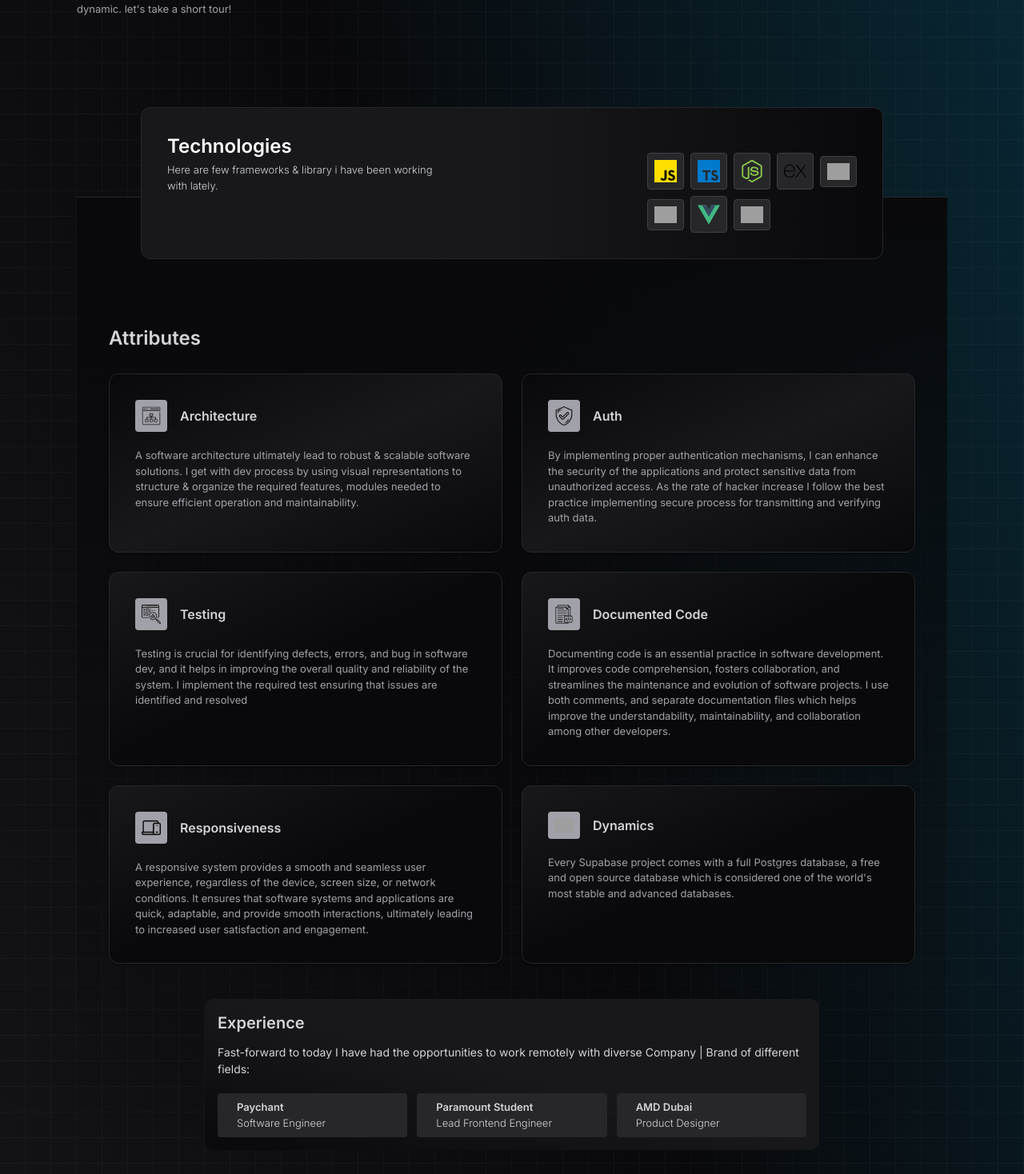
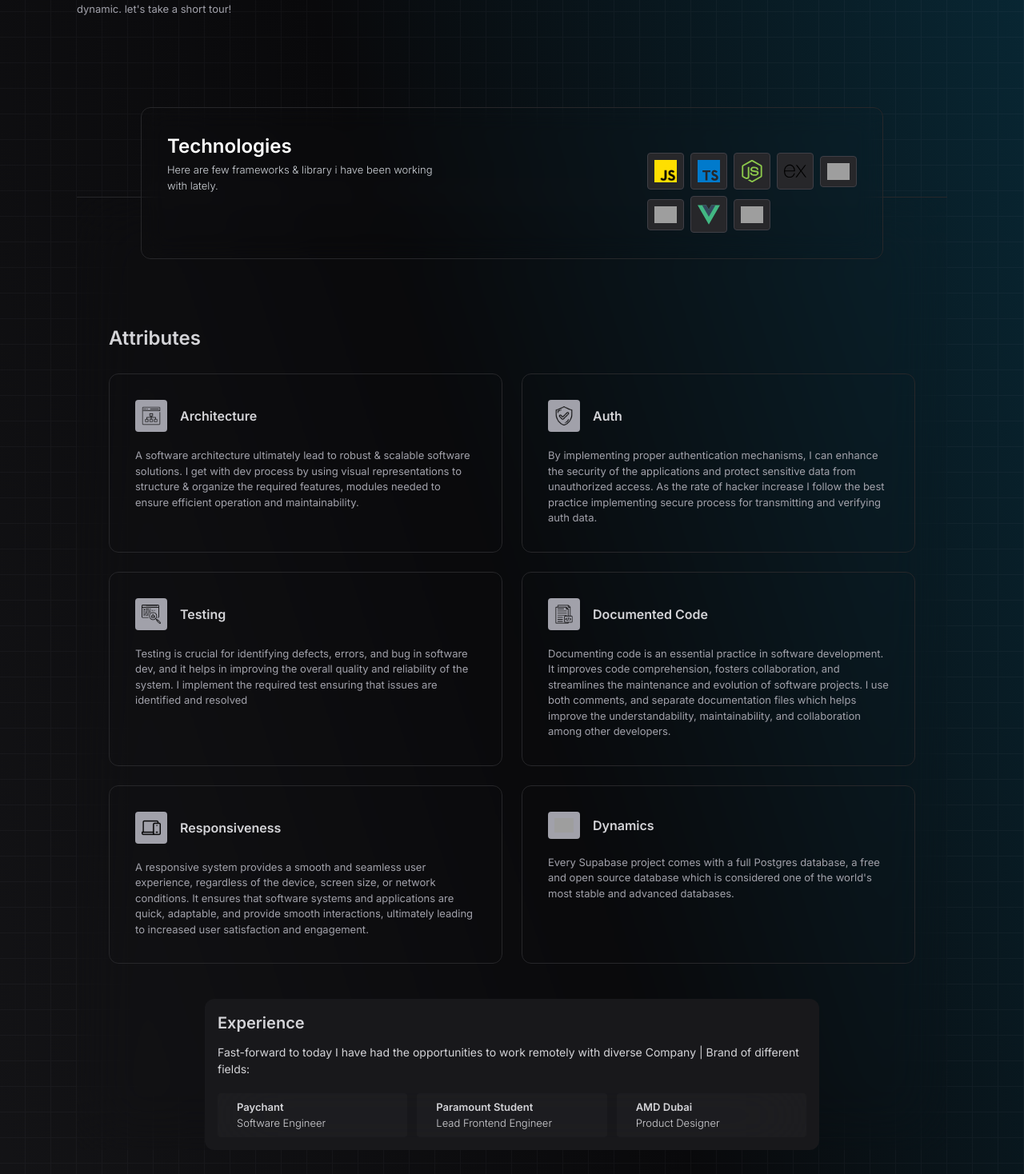
Before and after one commit to franicon/portfolio-frontend, a Vue app: page / in a window 1280 px wide. Shown: the part 1202-2670 px from the top of the page at 80% size. Built offline with nearby package versions, Linux system fonts and the light colour scheme; grey boxes are pictures that could not be loaded.

Commit message:
refactoring

```diff
--- a/src/components/section/AboutComp.vue
+++ b/src/components/section/AboutComp.vue
@@ -13,7 +13,7 @@
       </div>
       <div class="text-white relative w-full xl:max-w-3xl">
         <div class="z-10 absolute xl:right-16 lg:right-20 md:right-10 sm:right-10 right-5 xl:left-16 lg:left-20 md:left-10 sm:left-10 left-5 xl:top-0 lg:top-28 md:top-32 sm:top-20 top-20">
-          <div class="bg-gradient-to-r from-zinc-900 via-zinc-900 to-zinc-950 rounded-xl md:p-8 p-4 border border-zinc-800 space-y-6 flex justify-between xl:flex-col lg:flex-row md:flex-row sm:flex-col flex-col">
+          <div class=" bg-opacity-10 backdrop-blur-lg rounded-xl md:p-8 p-4 border border-zinc-800 space-y-6 flex justify-between xl:flex-col lg:flex-row md:flex-row sm:flex-col flex-col">
             <div class="xl:max-w-xl lg:max-w-sm md:max-w-xs lg:pr-10 md:pr-5 mb-2">
               <div class="md:text-2xl lg:text-2xl xl:text-2xl sm:text-2xl font-semibold">Technologies</div>
               <div class="text-[13px] xl:text-[14px]  font-light mt-1 text-gray-300">Here are few frameworks & library i have been working with lately.</div>
@@ -34,12 +34,12 @@
         </div>
     </div>
     </div>
-    <div class="relative md:px-10 xl:px-10 lg:px-10 px-5 flex md:flex-row justify-between flex-col gap-8 text-white xl:mt-16 md:mt-56 mt-64 xl:mt-14 pt-36 bg-gradient-to-b from-zinc-950 to-zinc-900/ border-zinc-800 border-t w-full">
+    <div class="bg-opacity-40 backdrop-blur-2xl relative md:px-10 xl:px-10 lg:px-10 px-5 flex md:flex-row justify-between flex-col gap-8 text-white xl:mt-16 md:mt-56 mt-64 xl:mt-14 pt-36 border-zinc-800 border-t w-full">
       <div class="cursor-pointer md:rounded-2xl w-full text-[13px] font-light text-zinc-300">
         <div class="w-full space-y-2 mt-4">
           <h3 class="text-2xl font-semibold">Attributes</h3>
           <div class="grid xl:grid-cols-3 lg:grid-cols-2 pt-5 md:gap-6 gap-5">
-            <div class="rounded-xl border border-zinc-800 md:p-8 p-6 space-y-5 bg-gradient-to-tl from-zinc-950 via-zinc-900 to-zinc-950 shadow">
+            <div class="rounded-xl border border-zinc-800 md:p-8 p-6 space-y-5 bg-opacity-40 backdrop-blur-2xl">
               <div class="text-[16px] font-semibold flex gap-4 items-center">
                 <div class="bg-zinc-400 p-2 rounded"><img class="w-6" src="@/assets/images/icons/architechture.png" alt="" > </div>
                 Architecture
@@ -50,7 +50,7 @@
                 the required features, modules needed to ensure efficient operation and maintainability.
               </p>
             </div>
-            <div class="rounded-xl border border-zinc-800 md:p-8 p-4 space-y-5 bg-gradient-to-tl from-zinc-950 via-zinc-900 to-zinc-950 shadow">
+            <div class="rounded-xl border border-zinc-800 md:p-8 p-4 space-y-5 bg-opacity-40 backdrop-blur-2xl">
               <div class="text-[16px] font-semibold flex gap-4 items-center">
                 <div class="bg-zinc-400 p-2 rounded"><img class="w-6" src="@/assets/images/icons/secure-shield.png" alt="" > </div>
                 Auth
@@ -61,7 +61,7 @@
                 I follow the best practice implementing secure process for transmitting and verifying auth data.
               </p>
             </div>
-            <div class="rounded-xl border border-zinc-800 md:p-8 p-4 space-y-5 bg-gradient-to-tl from-zinc-950 via-zinc-950 to-zinc-900 shadow">
+            <div class="rounded-xl border border-zinc-800 md:p-8 p-4 space-y-5 bg-opacity-40 backdrop-blur-2xl">
               <div class="text-[16px] font-semibold flex gap-4 items-center">
                 <div class="bg-zinc-400 p-2 rounded"><img class="w-6" src="@/assets/images/icons/test.png" alt="" > </div>
                 Testing
@@ -72,7 +72,7 @@
                 I implement the required test ensuring that issues are identified and resolved
               </p>
             </div>
-            <div class="rounded-xl border border-zinc-800 md:p-8 p-4 space-y-5 bg-gradient-to-tl from-zinc-950 via-zinc-950 to-zinc-900 shadow">
+            <div class="rounded-xl border border-zinc-800 md:p-8 p-4 space-y-5 bg-opacity-40 backdrop-blur-2xl">
               <div class="text-[16px] font-semibold flex gap-4 items-center">
                 <div class="bg-zinc-400 p-2 rounded"><img class="w-6" src="@/assets/images/icons/documented-code.png" alt="" > </div>
                 Documented Code
@@ -84,7 +84,7 @@
                 maintainability, and collaboration among other developers.
               </p>
             </div>
-            <div class="rounded-xl border border-zinc-800 md:p-8 p-4 space-y-5 bg-gradient-to-tl from-zinc-950 via-zinc-950 to-zinc-900 shadow">
+            <div class="rounded-xl border border-zinc-800 md:p-8 p-4 space-y-5 bg-opacity-40 backdrop-blur-2xl">
               <div class="text-[16px] font-semibold flex gap-4 items-center">
                 <div class="bg-zinc-400 p-2 rounded"><img class="w-6" src="@/assets/images/icons/responsive.png" alt="" > </div>
                 Responsiveness
@@ -95,7 +95,7 @@
                 to increased user satisfaction and engagement.
               </p>
             </div>
-            <div class="rounded-xl border border-zinc-800 md:p-8 p-4 space-y-5 bg-gradient-to-tl from-zinc-950 via-zinc-950 to-zinc-900 shadow">
+            <div class="rounded-xl border border-zinc-800 md:p-8 p-4 space-y-5 bg-opacity-40 backdrop-blur-2xl">
               <div class="text-[16px] font-semibold flex gap-4 items-center">
                 <div class="bg-zinc-400 p-2 rounded"><img class="w-6" src="@/assets/images/icons/dynamic.png" alt="" > </div>
                 Dynamics
@@ -111,15 +111,15 @@
                 Fast-forward to today I have had the opportunities to work remotely with diverse Company | Brand of different fields:
               </p>
               <div class="grid xl:grid-cols-3 lg:grid-cols-3 md:grid-cols-2 sm:grid-cols-1 grid-cols-1 mt-5 gap-3 backdrop-blur-2xl backdrop-filter">
-                <div class="bg-zinc-800 py-2 px-6 rounded-1xl rounded backdrop-blur-2xl backdrop-filter">
+                <div class="bg-zinc-800 py-2 px-6 rounded-1xl rounded backdrop-blur-2xl backdrop-filter bg-opacity-40 backdrop-blur-2xl">
                   <h2 class="text-md font-semibold">Paychant</h2>
                   <p class="text-[13px]">Software Engineer</p>
                 </div>
-                <div class="bg-zinc-800 py-2 px-6 rounded-1xl  rounded">
+                <div class="bg-zinc-800 py-2 px-6 rounded-1xl  rounded bg-opacity-40 backdrop-blur-2xl">
                   <h2 class="text-md font-semibold">Paramount Student</h2>
                   <p class="text-[13px]">Lead Frontend Engineer</p>
                 </div>
-                <div class="bg-zinc-800 py-2 px-6 rounded-1xl  rounded">
+                <div class="bg-zinc-800 py-2 px-6 rounded-1xl  rounded bg-opacity-40 backdrop-blur-2xl">
                   <h2 class="text-md font-semibold">AMD Dubai</h2>
                   <p class="text-[13px]">Product Designer</p>
                 </div>
```
Also changed, not shown: 6 other files (tests, documents, lock files or other folders).
